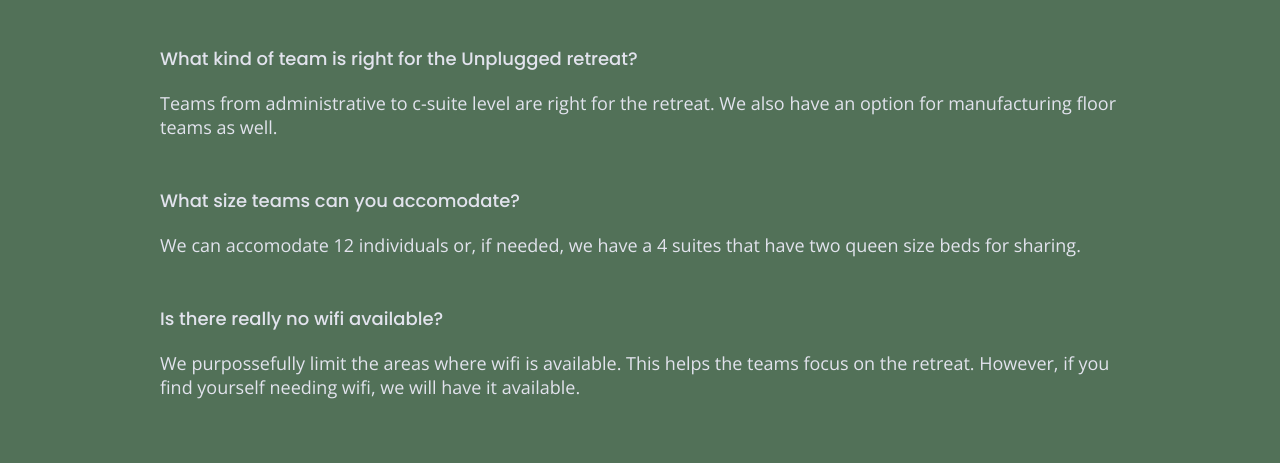
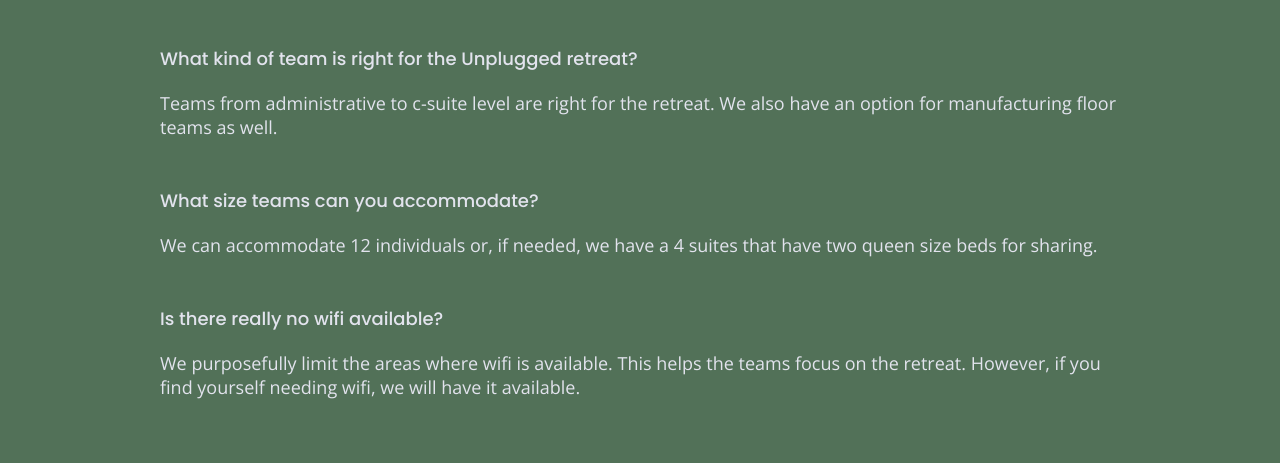
Before and after one commit to decooper19/unplugged-retreat, a website: page faq/index.html in a window 1280 px wide. Shown: the part 337-800 px from the top of the page. Drawn offline with nearby package versions, Linux system fonts and the light colour scheme.

Commit message:
spellchecked and fixed typos, also check against multiple devices, I didn't see anything amiss

```diff
--- a/faq/index.html
+++ b/faq/index.html
@@ -61,12 +61,12 @@
             <p>Teams from administrative to c-suite level are right for the retreat. We also have an option for manufacturing floor teams as well.</p>
           </div>
           <div class="faq-content">
-            <h4>What size teams can you accomodate?</h4>
-            <p>We can accomodate 12 individuals or, if needed, we have a 4 suites that have two queen size beds for sharing.</p>
+            <h4>What size teams can you accommodate?</h4>
+            <p>We can accommodate 12 individuals or, if needed, we have a 4 suites that have two queen size beds for sharing.</p>
           </div>
           <div class="faq-content">
             <h4>Is there really no wifi available?</h4>
-            <p>We purpossefully limit the areas where wifi is available. This helps the teams focus on the retreat. However, if you find yourself needing wifi, we will have it available.</p>
+            <p>We purposefully limit the areas where wifi is available. This helps the teams focus on the retreat. However, if you find yourself needing wifi, we will have it available.</p>
           </div>
 
           </div>
```
